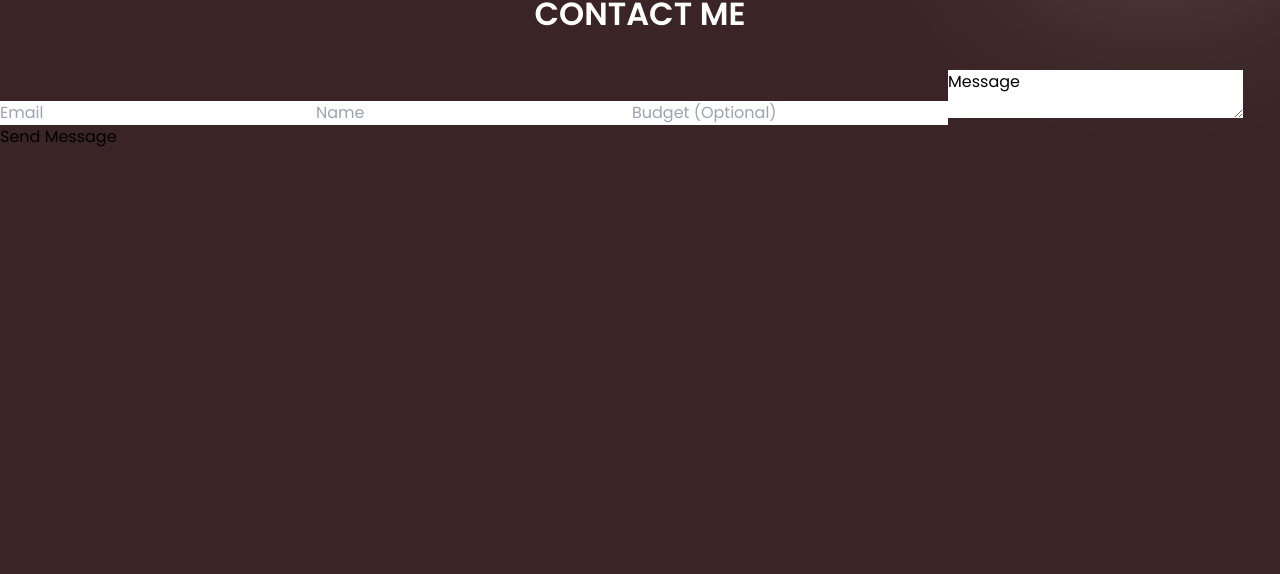
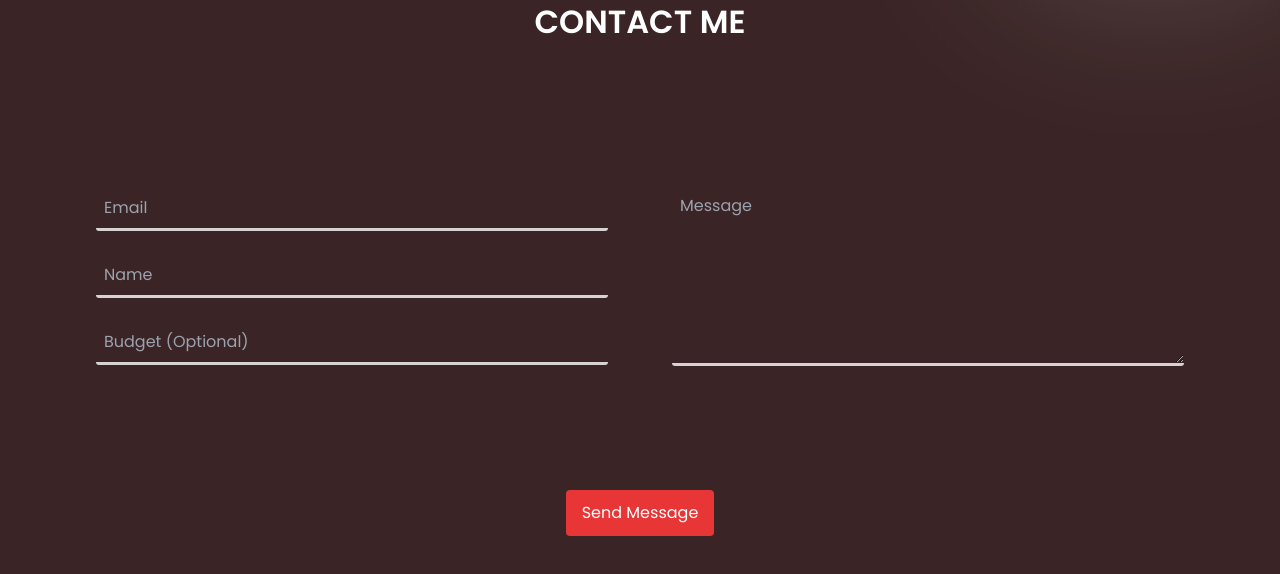
Before and after one commit to Juantorreser/video-portfolio, a React (Vite) app: page / in a window 1280 px wide. Shown: the part 2515-3089 px from the top of the page. Built offline with nearby package versions, Linux system fonts and the light colour scheme.

Commit message:
Contact Styling Done

```diff
--- a/src/Contact/Contact.scss
+++ b/src/Contact/Contact.scss
@@ -0,0 +1,63 @@
+$priColor: #e83636;
+#contactMe {
+  width: 100%;
+  form {
+    display: flex;
+    flex-direction: column;
+    width: 100%;
+    height: 50%;
+    justify-content: center;
+    align-items: center;
+    gap: 1.5rem;
+    .col {
+      display: flex;
+      flex-direction: column;
+      gap: 1.5rem;
+      width: 70%;
+
+      input {
+        border-radius: 3px;
+        padding: 0.5rem;
+        background-color: #3a2425;
+        border-bottom: solid rgba($color: #ffff, $alpha: 0.8);
+        color: white;
+      }
+
+      textarea {
+        border-radius: 3px;
+        padding: 0.5rem;
+        background-color: #3a2425;
+        border-bottom: solid rgba($color: #ffff, $alpha: 0.8);
+        color: white;
+        width: 100%;
+        height: 180px;
+      }
+    }
+  }
+  .row {
+    display: flex;
+    width: 100%;
+    justify-content: center;
+    align-items: center;
+    margin-top: 1rem;
+    button {
+      padding: 1rem;
+      background: red;
+      background-color: $priColor;
+      padding: 0.7rem 1rem;
+      color: white;
+      border-radius: 4px;
+    }
+  }
+
+  @media (min-width: 768px) {
+    form {
+      flex-direction: row;
+      gap: 4rem;
+      height: 50%;
+      .col{
+        width: 40%;
+      }
+    }
+  }
+}
--- a/src/Contact/Contact.tsx
+++ b/src/Contact/Contact.tsx
@@ -2,15 +2,25 @@ import "./Contact.scss";
 
 export default function Contact() {
   return (
-    <div id="contactMe" className="h-screen">
+    <div id="contactMe" className="h-screen pt-2">
       <h1 className="sectionTitle">Contact Me</h1>
       <form action="">
-        <input type="email" id="formEmail" placeholder="Email" />
-        <input type="text" id="formName" placeholder="Name"/>
-        <input type="text" id="formBudget" placeholder="Budget (Optional)" />
-        <textarea name="formMessage" id="formMessage">Message</textarea>
+        <div className="col">
+          <input type="email" id="formEmail" placeholder="Email" />
+          <input type="text" id="formName" placeholder="Name" />
+          <input type="text" id="formBudget" placeholder="Budget (Optional)" />
+        </div>
+        <div className="col">
+          <textarea
+            name="formMessage"
+            id="formMessage"
+            placeholder="Message"
+          ></textarea>
+        </div>
       </form>
-      <button type="submit">Send Message</button>
+      <div className="row">
+        <button type="submit">Send Message</button>
+      </div>
     </div>
   );
 }
```
